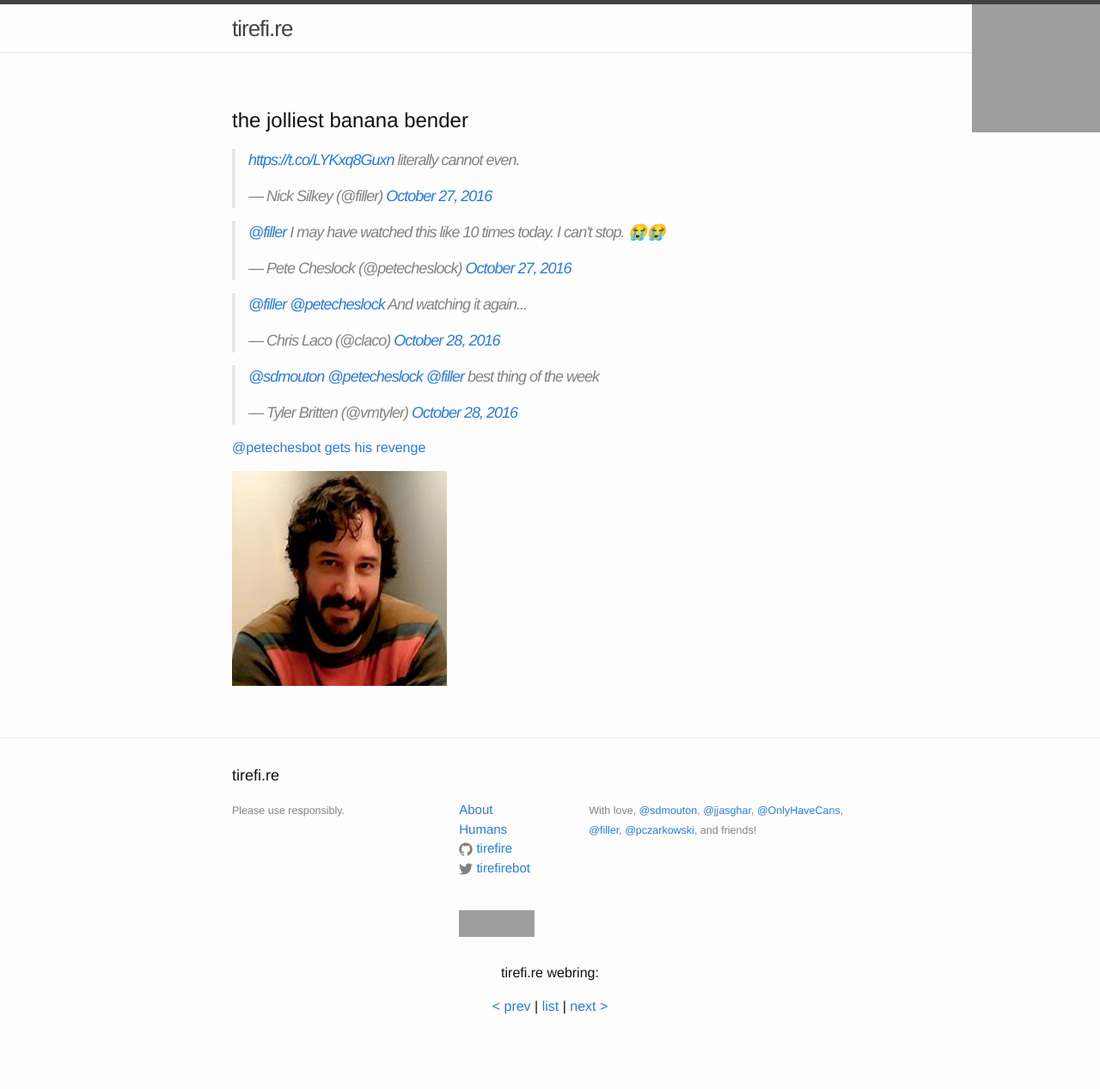
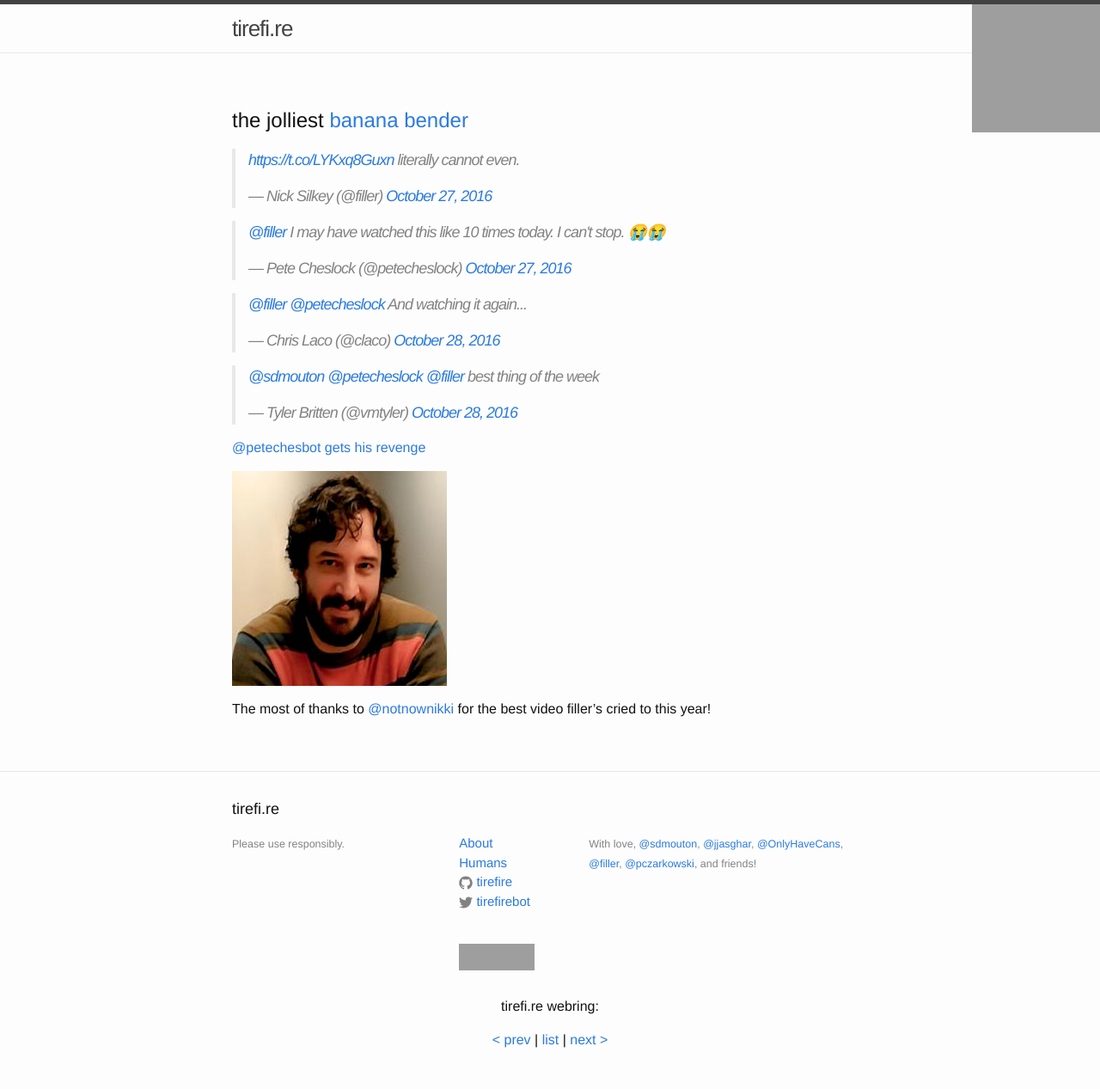
Before and after one commit to tirefire/tirefi.re, a Jekyll site: the page built from simonandczarfunkel/index.md, in a window 1280 px wide. Shown: the whole page at 86% size. Built offline with Jekyll 4.4.1, drawn with Linux system fonts in a browser that asks for light colours; comment, search, counter and statistics services are not loaded; before the commit the page ends 1228 px from its top, so only the background shows below that; some of the changed lines change nothing that is shown; grey boxes are pictures that could not be loaded.

Commit message:
adding attribution thanks @notnownikki

```diff
--- a/simonandczarfunkel/index.md
+++ b/simonandczarfunkel/index.md
@@ -3,7 +3,7 @@ layout: page
 title: Simon and Czarfunkel
 ---
 
-# the jolliest banana bender
+# the jolliest [banana bender](http://www.australiangeographic.com.au/topics/history-culture/2013/05/slang-what-aussies-call-other-aussies)
 
 <blockquote class="twitter-tweet" data-lang="en"><p lang="en" dir="ltr"><a href="https://t.co/LYKxq8Guxn">https://t.co/LYKxq8Guxn</a> literally cannot even.</p>&mdash; Nick Silkey (@filler) <a href="https://twitter.com/filler/status/791768031642791936">October 27, 2016</a></blockquote>
 <script async src="//platform.twitter.com/widgets.js" charset="utf-8"></script>
@@ -21,3 +21,5 @@ title: Simon and Czarfunkel
 
 
 ![Our Director of Devops](http://tirefi.re/petecheslock/pete.png)
+
+The most of thanks to [@notnownikki](https://twitter.com/notnownikki) for the best video filler's cried to this year!
```
